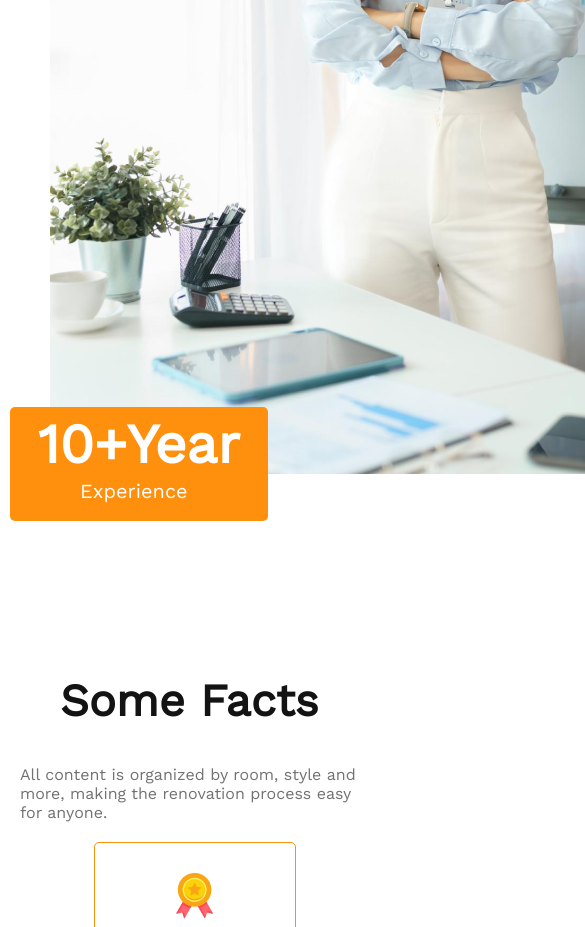
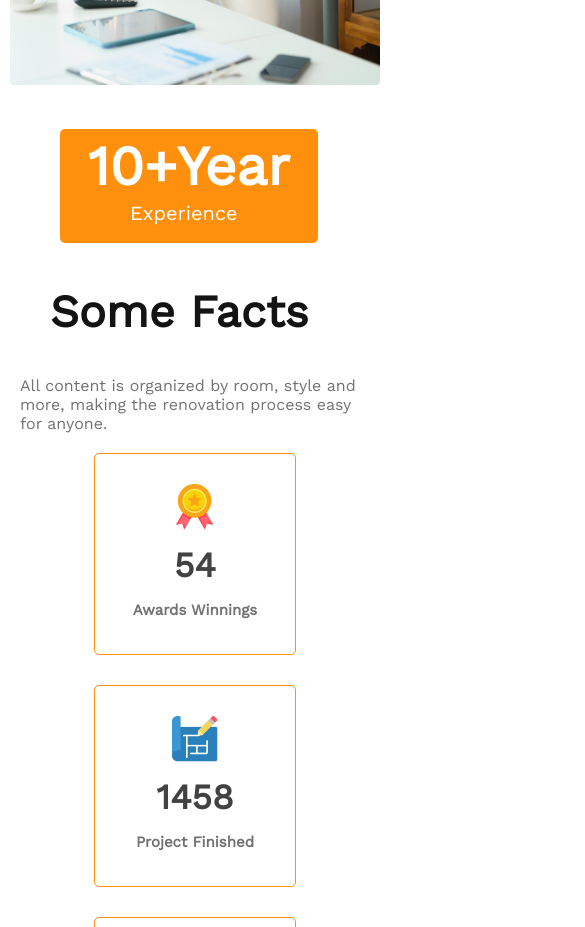
Before and after one commit to mdyasin111/g3-architects, a plain HTML site: page index.html in a window 390 px wide. Shown: the part 3940-4867 px from the top of the page, 585 px wide, since content can reach past the window. Drawn offline with nearby package versions, Linux system fonts and the light colour scheme.

Commit message:
assingment completed

```diff
--- a/styles.css/style.css
+++ b/styles.css/style.css
@@ -173,6 +173,7 @@ nav li {
 
 .extra-feature-image img {
     padding-top: 20px;
+    width: 608px;
 }
 
 .experience-title {
@@ -413,55 +414,70 @@ nav li {
 
     .extra-features {
         grid-template-columns: repeat(1, 1fr);
+        padding: 5px 10px 5px 10px;
     }
 
     .extra-feature {
-        margin-right: 240px;
-        margin-left: -90px
+        padding: 0px;
+    }
+    .extra-feature-image img{
+        max-width: 100%;
+        padding-top: 5px;
+    }
+    .experience .experience-title{
+        position: relative;
+        left: 50px;
+        top: 20px;
+    }
+    .facts-main {
+        padding: 0px;
     }
 
-    .extra-feature-image img {
+    .facts-main .facts-title {
+     padding-left: 50px;
+    }
 
-    }
-    .facts-main{
-        padding: 0px;
-    }
-    .facts-main .facts-title {
-        padding-left: 60px;
-    }
-    .facts-main .facts-description{
+    .facts-main .facts-description {
         margin: 0px;
         padding: 1px 25px 20px 20px;
     }
-    .facts-icon{
+
+    .facts-icon {
         grid-template-columns: repeat(1, 1fr);
         padding: 0px;
         row-gap: 30px;
     }
-    .sponsor-title{
+
+    .sponsor-title {
         padding: 30px 1px 10px 40px;
         margin: 0px;
     }
-    .sponsor-description{
+
+    .sponsor-description {
         padding: 10px 10px 10px 35px;
         margin: 0px;
     }
-    .sponsors-icon{
+
+    .sponsors-icon {
         grid-template-columns: repeat(1, 1fr);
         gap: 20px;
     }
-    .section-title{
+
+    .section-title {
         margin: 0px;
     }
-    .directors{
+
+    .directors {
         grid-template-columns: 1fr;
         padding-left: 60px;
         row-gap: 5px;
     }
-    .footer-section{
+
+    .footer-section {
         margin: 50px 10px;
     }
-    .footer-description{
+
+    .footer-description {
         margin: 0px;
         padding: 0px;
     }
```
